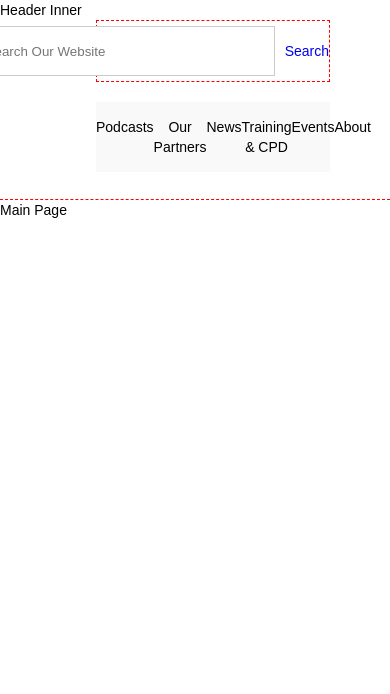
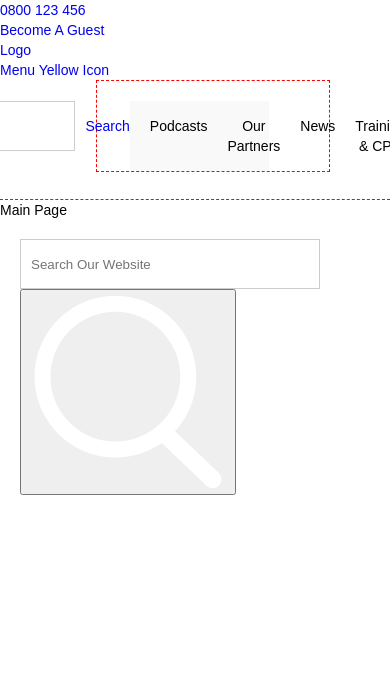
Before and after one commit to leetwentyone/SEN-In-Ten, a PHP site: page / in a window 390 px wide; the page is wider, and only the part inside the window is pictured. Shown: the top 694 px of that part. Run offline with PHP 8.4, Linux system fonts and the light colour scheme.

Commit message:
header structure for both mobile & desktop

```diff
--- a/includes/header.php
+++ b/includes/header.php
@@ -1,7 +1,20 @@
 <header class="site-header">
+
+  <ul class="mobile-top">
+    <li><a href="tel:0800123456">0800 123 456</a></li>
+    <li><a href="#">Become A Guest</a></li>
+  </ul>
+
   <div class="header-inner">
 
-    Header Inner
+    <div class="site-logo">
+      <a href="index.php">Logo</a>
+    </div>
+
+    <div class="mobile-actions">
+      <a href="#" class="menu-toggle">Menu</a>
+      <a href="#" class="icon-yellow">Yellow Icon</a>
+    </div>
 
     <div class="header-top">
       <a href="tel:0800123456">0800 123 456</a>
@@ -12,7 +25,6 @@
           <input type="text" placeholder="Search Our Website">
         </form>
         <a href="#" class="search-toggle">Search</a>
-      </div>
       </div>
 
       <nav class="primary">
@@ -43,4 +55,14 @@
       </nav>
 
     </div>
+
+  </div>
+
+  <div class="search-container">
+    <form>
+      <input type="text" placeholder="Search Our Website">
+      <button type="submit"><img src="images/search.png"></button>
+    </form>
+  </div>
+
 </header>
```
Lines whose indentation alone changed are shown as unchanged.
